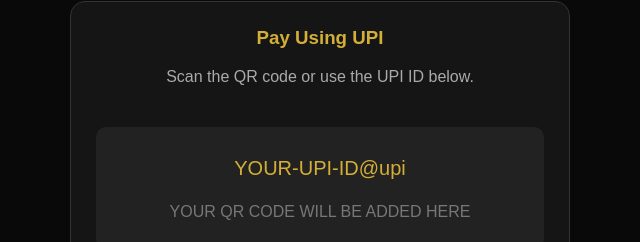
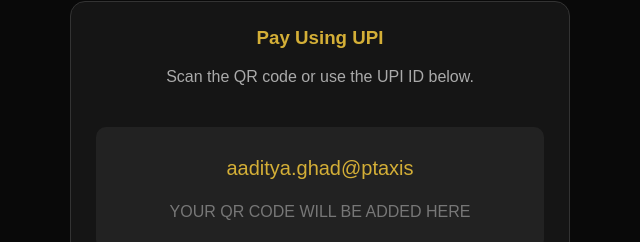
Before and after one commit to ghadageaditya01-prog/skillgrow-ebooks, a plain HTML site: page index.html in a window 1280 px wide. Shown: the part 1121-1363 px from the top of the page, 320-960 px from the left. Drawn offline with Linux system fonts and the light colour scheme.

Commit message:
Update index.html

```diff
--- a/index.html
+++ b/index.html
@@ -272,7 +272,7 @@ footer{
   ">
 
     <p style="color:#d4af37;font-size:20px;">
-      YOUR-UPI-ID@upi
+      aaditya.ghad@ptaxis
     </p>
 
     <p style="margin-top:15px;color:#777;">
```
